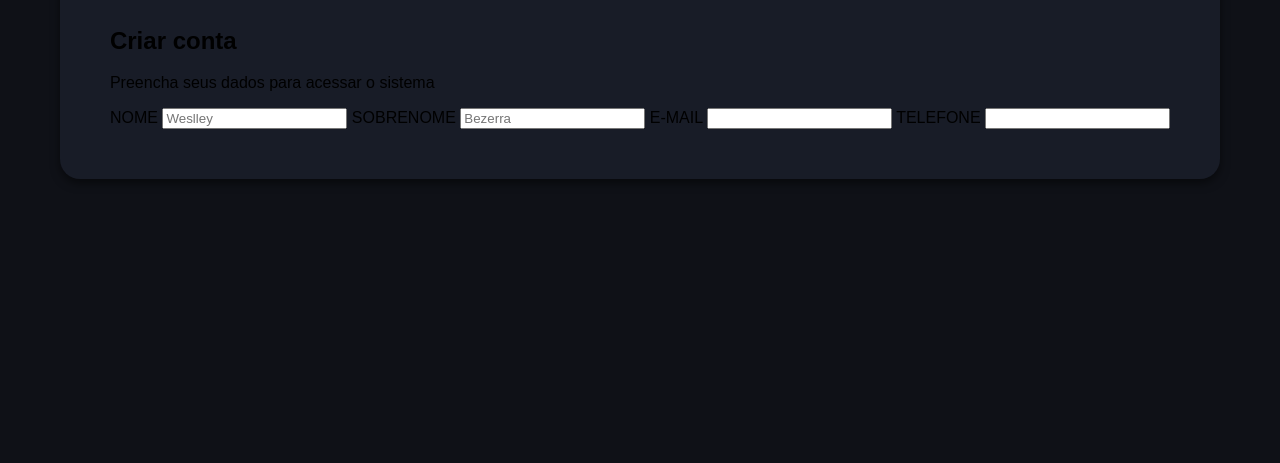
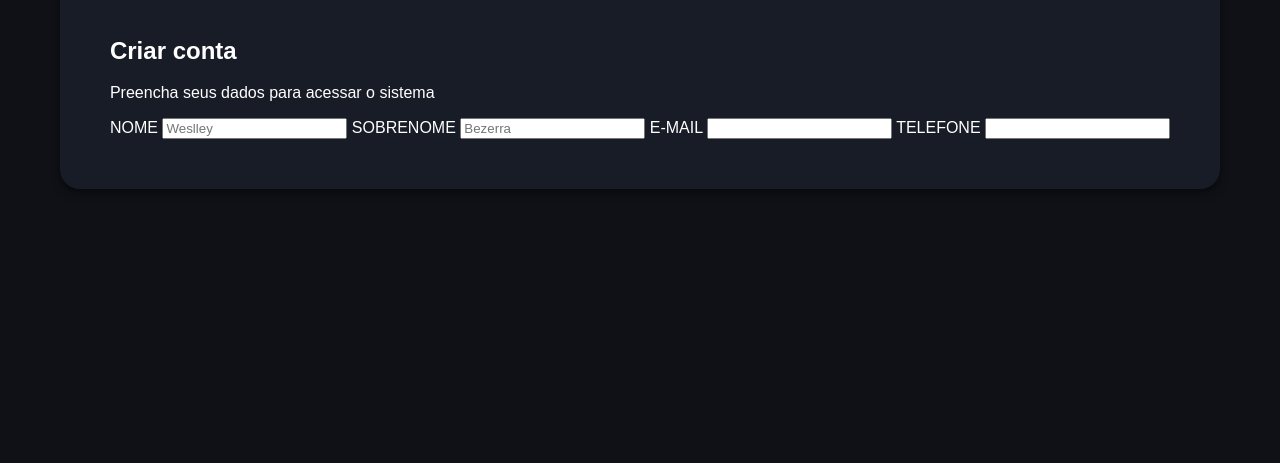
Before and after one commit to WeslleyNascimento1/meu-projeto-crud, a plain HTML site: page front-end/telas/cadastro.html in a window 1280 px wide. Shown: the part 337-800 px from the top of the page. Drawn offline with Linux system fonts and the light colour scheme.

Commit message:
Update cadastro.css

```diff
--- a/front-end/estilos/cadastro.css
+++ b/front-end/estilos/cadastro.css
@@ -1,4 +1,5 @@
 * {
+    color: white;
     font-family: Arial, Helvetica, sans-serif;
 }
 
@@ -7,7 +8,7 @@ body {
     justify-content: center;
     align-items: center;
     min-height: 90dvh;
-    margin: 0;
+    margin: 10px;
     background-color: #0F1117;
 
 }
```
